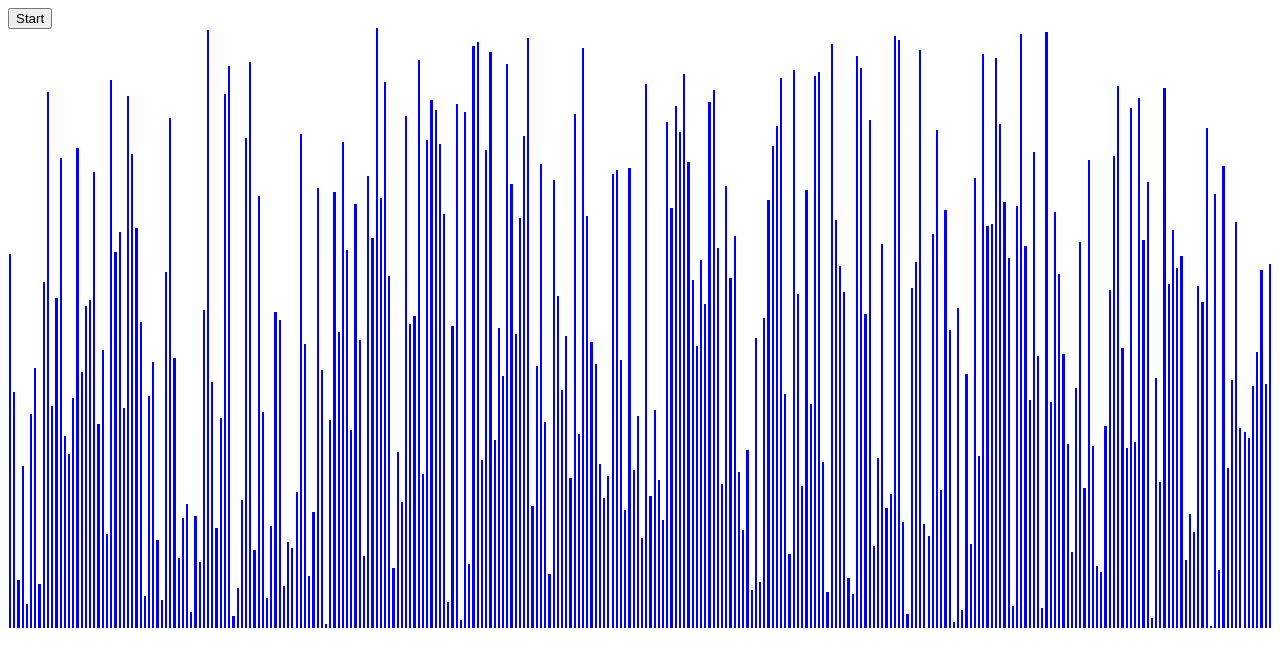
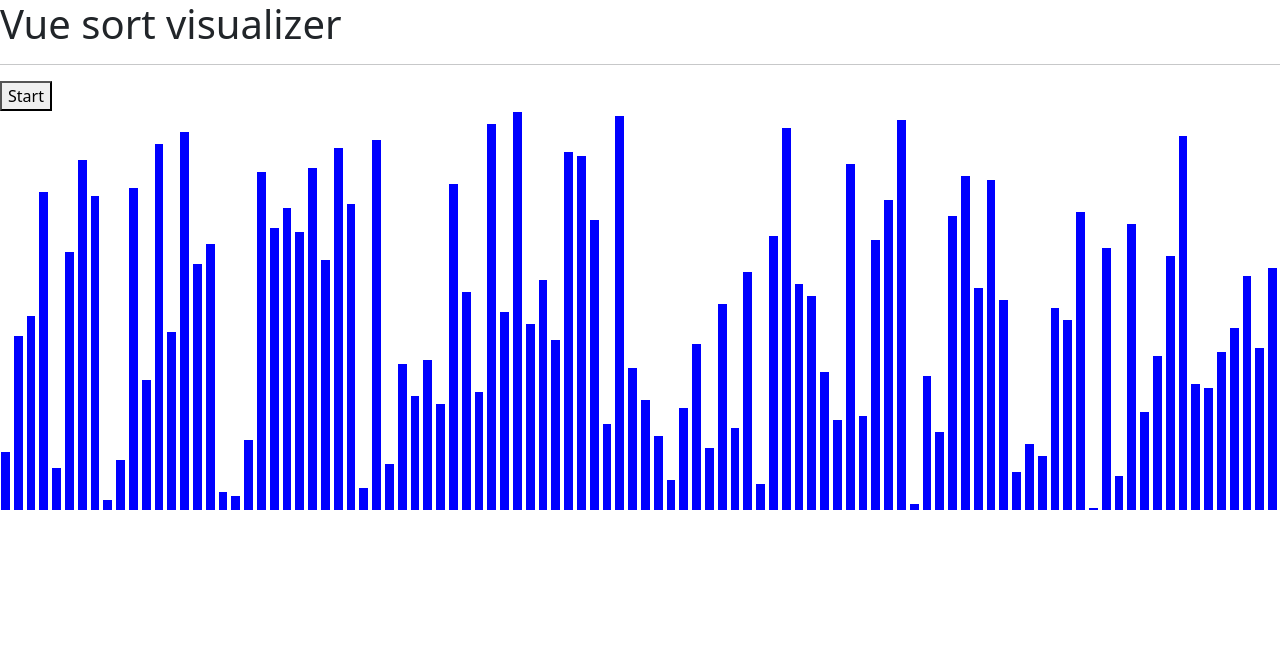
Before and after one commit to Sukhvinder-Singh/vue-sort-visualizer, a Vue app: page / in a window 1280 px wide. Shown: the top 666 px of the page. Built offline with nearby package versions, Linux system fonts and the light colour scheme.

Commit message:
added bootstrap in minor code refactoring

```diff
--- a/package.json
+++ b/package.json
@@ -14,6 +14,7 @@
     "format": "prettier --write src/"
   },
   "dependencies": {
+    "bootstrap": "^5.2.3",
     "pinia": "^2.0.32",
     "sass": "^1.60.0",
     "sass-loader": "^13.2.1",
--- a/src/App.vue
+++ b/src/App.vue
@@ -1,14 +1,18 @@
 <template>
-  <button @click="bubbleSort(array)">Start</button>
+  <div class="settings">
+    <h1>Vue sort visualizer</h1>
+    <hr />
+    <button @click="bubbleSort(array)">Start</button>
+  </div>
   <div class="chart" ref="chartContainer">
     <span
       class="chart__bar"
       v-for="(val, index) in array"
       :key="`bar-${index}`"
       :style="{
-        width: `calc(${100 / array.length}% - 2px)`,
+        width: `calc(${100 / elementLength}% - 2px)`,
         height: `${(100 / elementLength) * val}%`,
-        left: `${(100 / array.length) * index}%`
+        left: `${(100 / elementLength) * index}%`
       }"
     ></span>
   </div>
@@ -18,7 +22,8 @@
 import { ref } from 'vue'
 
 const chartContainer = ref(null)
-const elementLength = 300
+const elementLength = 100
+const interval = 10
 
 const array = ref([])
 
@@ -27,8 +32,8 @@ for (let i = 0; i < elementLength; i++) {
 }
 
 for (let i = array.value.length - 1; i > 0; i--) {
-  const j = Math.floor(Math.random() * (i + 1));
-  [array.value[i], array.value[j]] = [array.value[j], array.value[i]]
+  const j = Math.floor(Math.random() * (i + 1))
+  ;[array.value[i], array.value[j]] = [array.value[j], array.value[i]]
 }
 
 const audioCtx = new (window.AudioContext || window.webkitAudioContext)()
@@ -44,7 +49,6 @@ function playFrequency(frequency, duration) {
   }, duration)
 }
 
-const interval = 1
 let promise = Promise.resolve()
 
 function bubbleSort(array) {
@@ -72,13 +76,27 @@ function bubbleSort(array) {
       })
     }
   }
+
+  for (let i = 0; i < array.length; i++) {
+    promise = promise.then(() => {
+      chartContainer.value.querySelector(
+        `.chart__bar:nth-of-type(${i + 1})`
+      ).style.backgroundColor = 'green'
+      playFrequency(array[i] * 50, 10)
+      return new Promise((resolve) => {
+        setTimeout(resolve, interval)
+      })
+    })
+  }
 }
 </script>
 
-<style scoped lang="scss">
+<style lang="scss">
+@use '../node_modules/bootstrap/scss/bootstrap';
+
 .chart {
   width: 100%;
-  height: 600px;
+  height: 400px;
   position: relative;
 
   &__bar {
```
Also changed, not shown: 1 other file (tests, documents, lock files or other folders).
